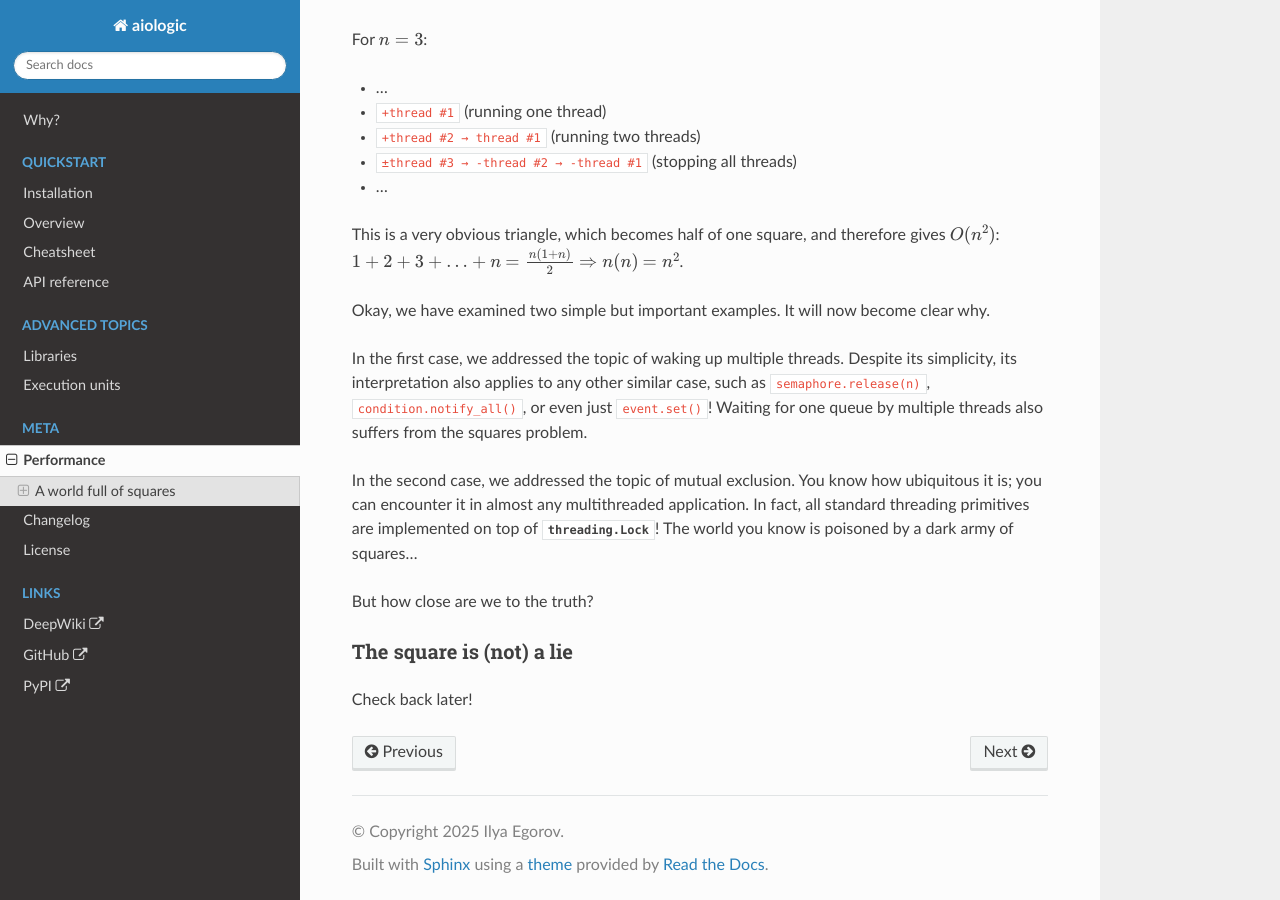
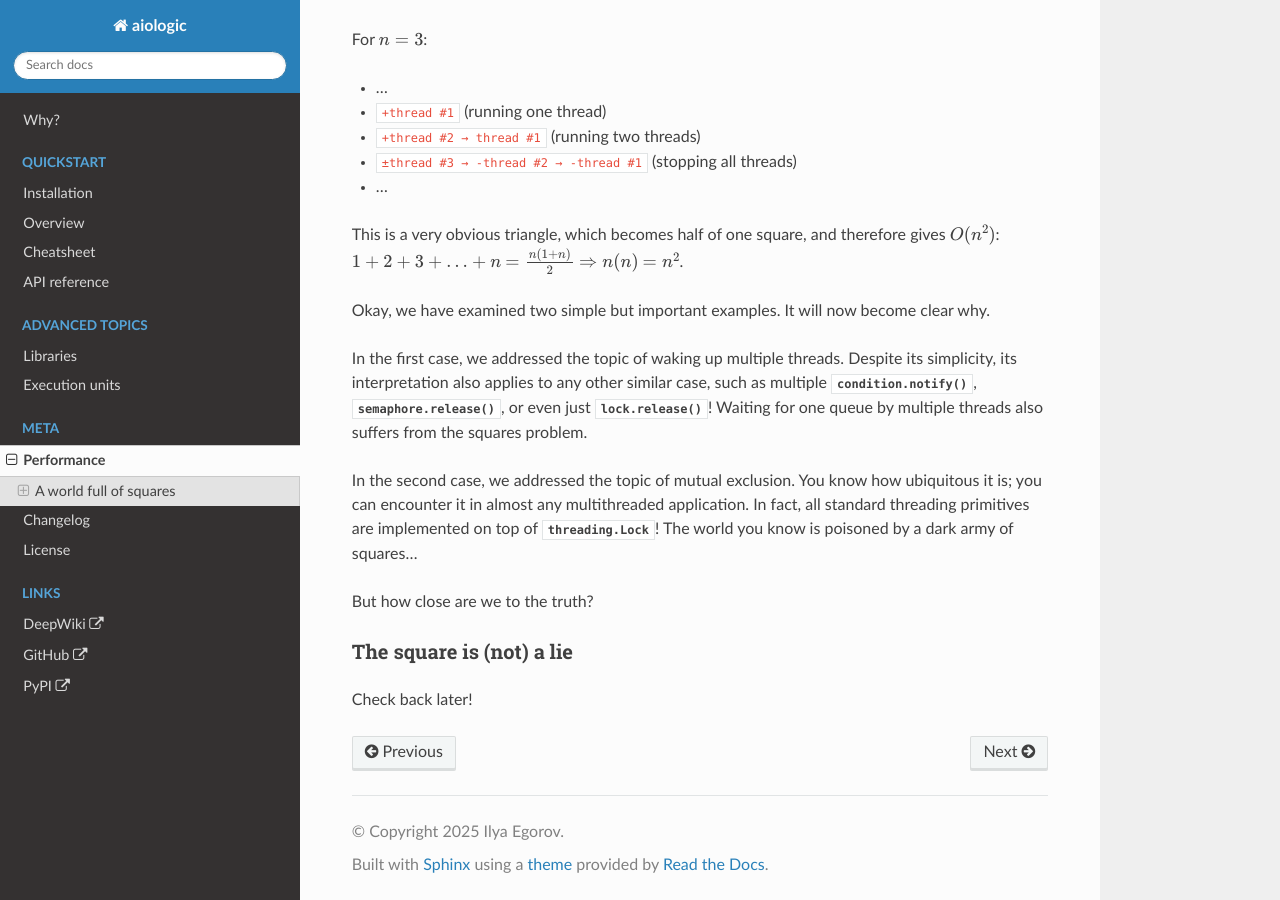
Before and after one commit to x42005e1f/aiologic, a Sphinx documentation site: the page built from docs/performance.rst, in a window 1280 px wide and 900 px high, scrolled down 5468 px. Built offline with Sphinx 7.4.7 and the Read the Docs theme 3.1.0, drawn with Linux system fonts in a browser that asks for light colours; the version number could not be read and is left out.

Commit message:
docs: clearly distinguish between cases

```diff
--- a/docs/performance.rst
+++ b/docs/performance.rst
@@ -366,9 +366,10 @@ clear why.
 
 In the first case, we addressed the topic of waking up multiple threads.
 Despite its simplicity, its interpretation also applies to any other similar
-case, such as ``semaphore.release(n)``, ``condition.notify_all()``, or even
-just ``event.set()``! Waiting for one queue by multiple threads also suffers
-from the squares problem.
+case, such as multiple :meth:`condition.notify() <threading.Condition.notify>`,
+:meth:`semaphore.release() <threading.Semaphore.release>`, or even just
+:meth:`lock.release() <threading.Lock.release>`! Waiting for one queue by
+multiple threads also suffers from the squares problem.
 
 In the second case, we addressed the topic of mutual exclusion. You know how
 ubiquitous it is; you can encounter it in almost any multithreaded application.
```
